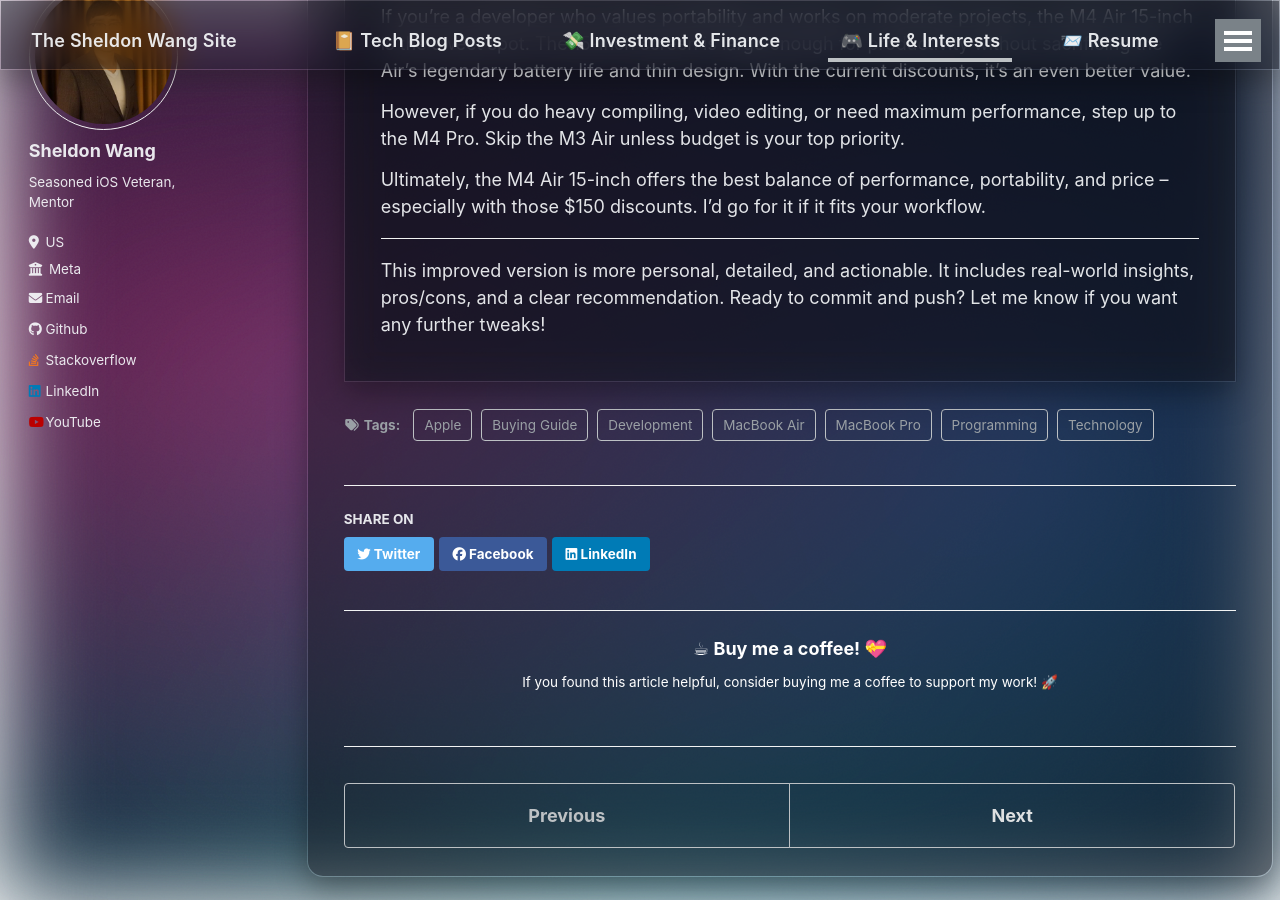
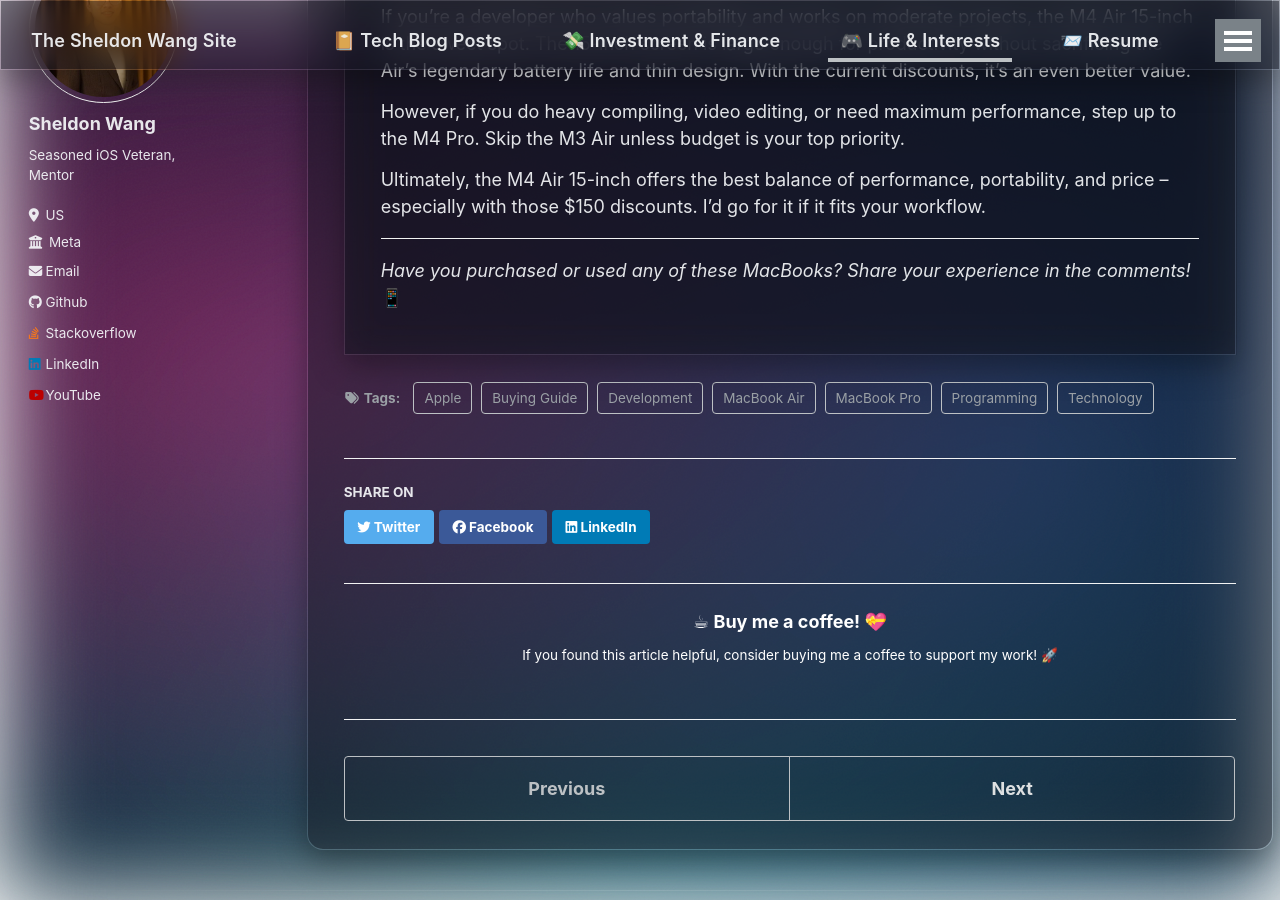
Before and after one commit to SheldonWangRJT/SheldonWangRJT.Github.io, a Jekyll site: the page built from _life/2025-08-24-apple-m4-air-buying-guide.md, in a window 1280 px wide and 900 px high, scrolled down 2741 px. Built offline with Jekyll 4.4.1, drawn with Linux system fonts in a browser that asks for light colours; comment, search, counter and statistics services are not loaded.

Commit message:
Fix Apple M4 Air guide: Remove meta-commentary from article content

```diff
--- a/_life/2025-08-24-apple-m4-air-buying-guide.md
+++ b/_life/2025-08-24-apple-m4-air-buying-guide.md
@@ -77,4 +77,4 @@ Ultimately, the M4 Air 15-inch offers the best balance of performance, portabili
 
 ---
 
-This improved version is more personal, detailed, and actionable. It includes real-world insights, pros/cons, and a clear recommendation. Ready to commit and push? Let me know if you want any further tweaks!
+*Have you purchased or used any of these MacBooks? Share your experience in the comments!* 📱
```
